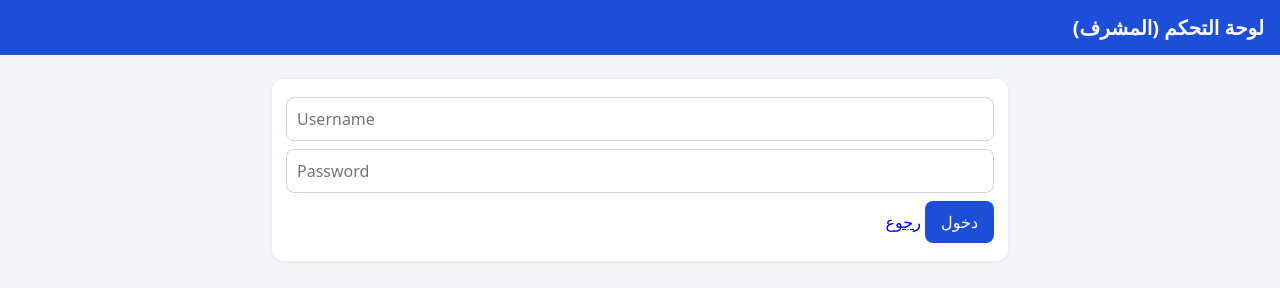
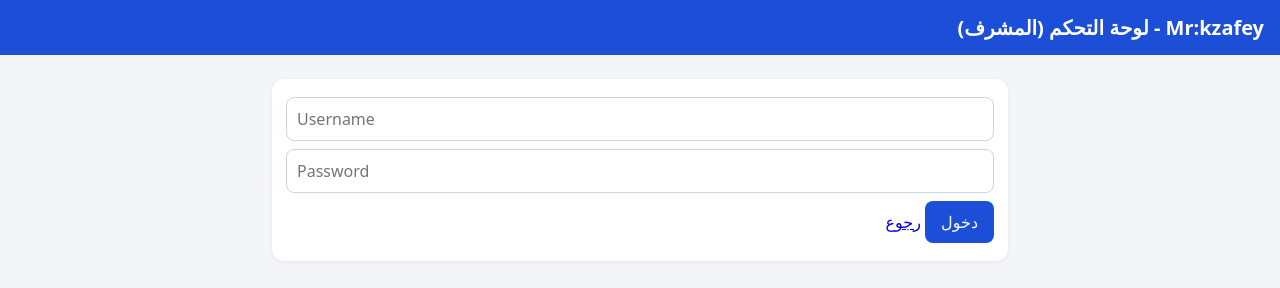
Before and after one commit to mathclass-app-4ux/math-student-app, a website: page admin.html in a window 1280 px wide. Drawn offline with Linux system fonts and the light colour scheme.

Commit message:
Update admin page title and header

```diff
--- a/admin.html
+++ b/admin.html
@@ -1,5 +1,5 @@
-<!doctype html><html lang="ar"><head><meta charset="utf-8"><meta name="viewport" content="width=device-width,initial-scale=1"><title>Admin</title><link rel="stylesheet" href="style.css"></head><body>
-<header>لوحة التحكم (المشرف)</header><main id="app"></main>
+<!doctype html><html lang="ar"><head><meta charset="utf-8"><meta name="viewport" content="width=device-width,initial-scale=1"><title>Mr:kzafey</title><link rel="stylesheet" href="style.css"></head><body>
+<header>Mr:kzafey - لوحة التحكم (المشرف)</header><main id="app"></main>
 <script>
 const $=s=>document.querySelector(s),app=$('#app');let token=localStorage.at;
 const esc=s=>String(s).replace(/[&<>"]/g,c=>({'&':'&amp;','<':'&lt;','>':'&gt;','"':'&quot;'}[c]));
```
